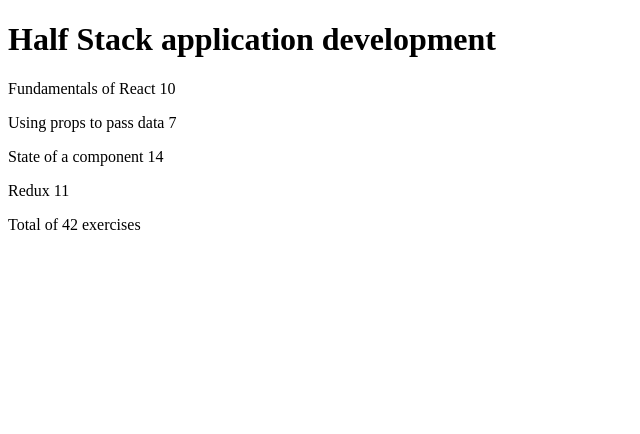
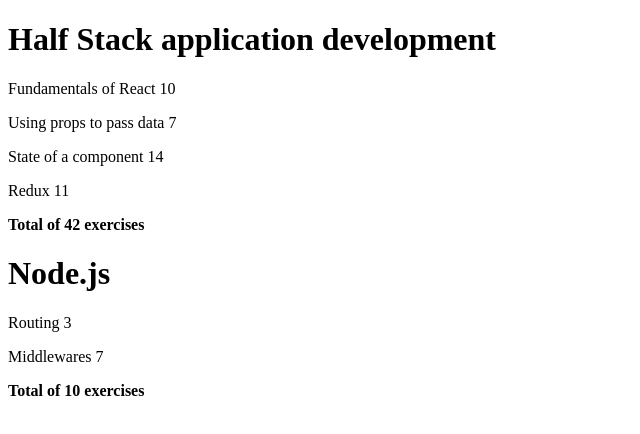
Before and after one commit to PetteriV99/full-stack-open, a React (Create React App) app in the folder osa2/kurssitiedot/: page / in a window 1280 px wide. Shown: the top 434 px of the page, without its empty margins (0-640 px from the left). Built offline with nearby package versions, Linux system fonts and the light colour scheme.

Commit message:
Task 2.4

```diff
--- a/osa2/kurssitiedot/src/App.js
+++ b/osa2/kurssitiedot/src/App.js
@@ -1,6 +1,6 @@
 const Header = (props) => {
   return (
-    <h1>{props.course}</h1>
+    <h1>{props.name}</h1>
   )
 }
 
@@ -9,12 +9,12 @@ const Part = (props) => {
     <p>{props.list.name} {props.list.exercises}</p>
   )
 }
-
+// Fix antipattern
 const Content = (props) => {
   return (
     <div>
-      {props.parts.map((element, index) => (
-        <Part list={element} key={index}></Part>
+      {props.parts.map((part) => (
+        <Part list={part} key={part.id}></Part>
       )
       )}
     </div>
@@ -27,46 +27,73 @@ const Total = (props) => {
   const sum = props.parts.reduce((acc, current) =>
     acc + current.exercises, init)
   return (
-    <p>Total of {sum} exercises</p>
+    <b>Total of {sum} exercises</b>
   )
 }
 
 const Course = (props) => {
   return (
     <>
-      <Header course={props.course.name} />
-      <Content parts={props.course.parts} />
-      <Total parts={props.course.parts} />
+      {props.course.map(course => (
+        <div key={course.id}>
+          <Header name={course.name}/>
+          <Content parts={course.parts}/>
+          <Total parts={course.parts}/>
+        </div>
+      ))}
     </>
   )
 }
 
 const App = () => {
 
-  const course = {
+  const courses = [
+    {
       name: 'Half Stack application development',
+      id: 1,
       parts: [
         {
           name: 'Fundamentals of React',
-        exercises: 10
+          exercises: 10,
+          id: 1
         },
         {
           name: 'Using props to pass data',
-        exercises: 7
+          exercises: 7,
+          id: 2
         },
         {
           name: 'State of a component',
-        exercises: 14
+          exercises: 14,
+          id: 3
         },
         {
           name: 'Redux',
-        exercises: 11
+          exercises: 11,
+          id: 4
+        }
+      ]
+    },
+    {
+      name: 'Node.js',
+      id: 2,
+      parts: [
+        {
+          name: 'Routing',
+          exercises: 3,
+          id: 1
+        },
+        {
+          name: 'Middlewares',
+          exercises: 7,
+          id: 2
         }
       ]
     }
+  ]
 
   return (
-    <Course course={course} />
+    <Course course={courses} />
   )
 }
 
```
Lines whose indentation alone changed are shown as unchanged.
